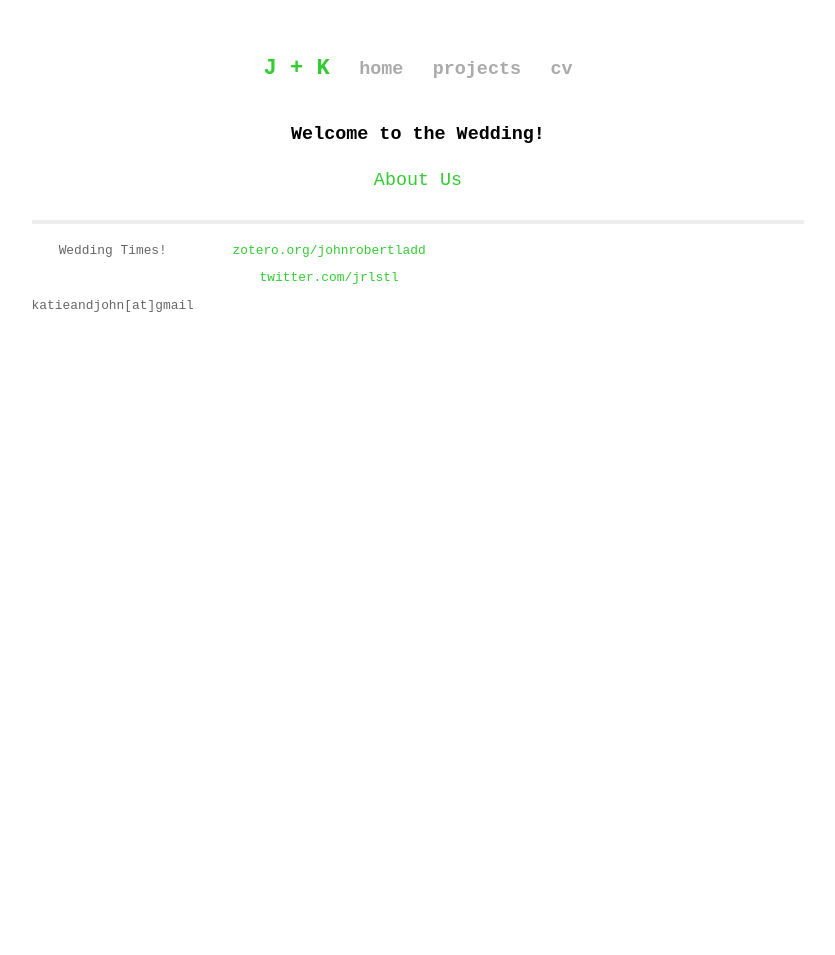
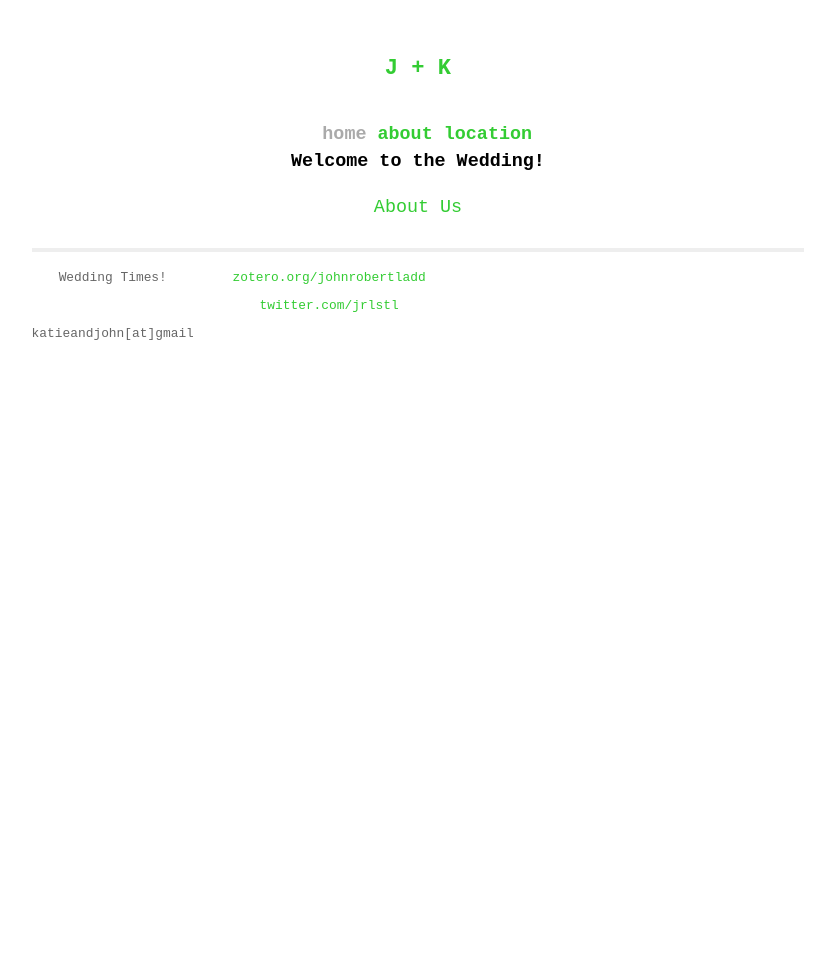
Before and after one commit to jrladd/kmarriesj, a Jekyll site: the page built from index.md, in a window 1280 px wide. Shown: the whole page, without its empty margins (222-1057 px from the left). Built offline with Jekyll 4.4.1, drawn with Linux system fonts in a browser that asks for light colours; some web fonts are replaced; Markdown is read by kramdown in place of the engine named in the settings.

Commit message:
change header, hide text

```diff
--- a/_layouts/default.html
+++ b/_layouts/default.html
@@ -23,10 +23,10 @@
 
         <div class="site">
           <div class="header">
-            <h1 class="title"><a href="/">J + K</a></h1>
+            <h1 class="title"><a href="/">J + K</a></h1><br/>
 	    	<a class="extra" href="/">home</a>
-	    	<a class="extra" href="/projects">projects</a>
-            <a class="extra" href="/cv">cv</a>
+	    	<a href="javascript:;" onClick="document.getElementById('about').style.display='block';">about</a>
+            <a href="javascript:;" onClick="document.getElementById('location').style.display='block';">location</a>
           </div>
 
           {{ content }}
--- a/index.md
+++ b/index.md
@@ -5,4 +5,7 @@ title: Home
 
 # Welcome to the Wedding!
 
+<div id="about" style="display:none;">We're John and Katie</div>
+<div id="location" style="display:none;">It's in New Orleans</div>
+
 [About Us](http://jrladd.github.io/kmarriesj/about)
```
